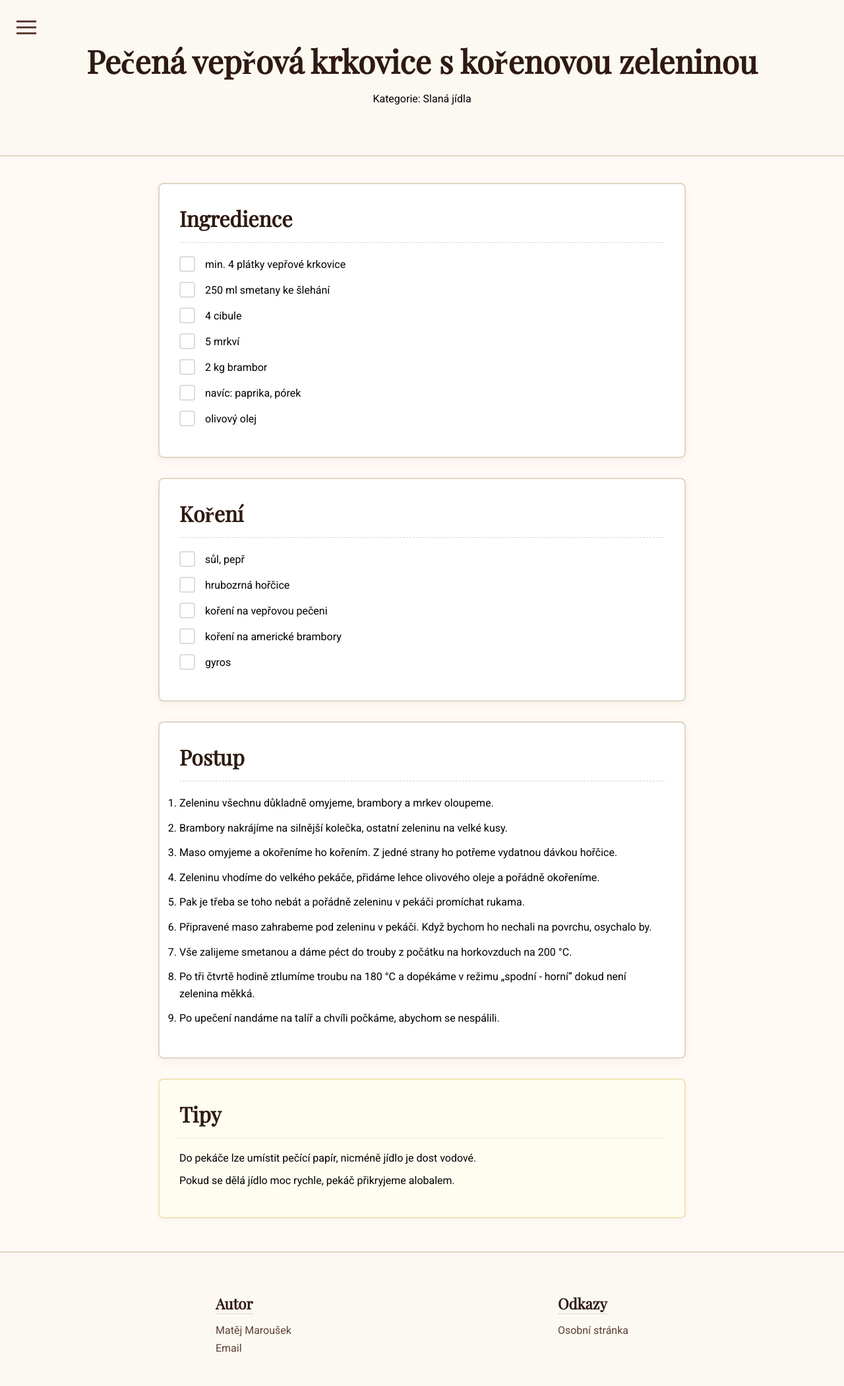
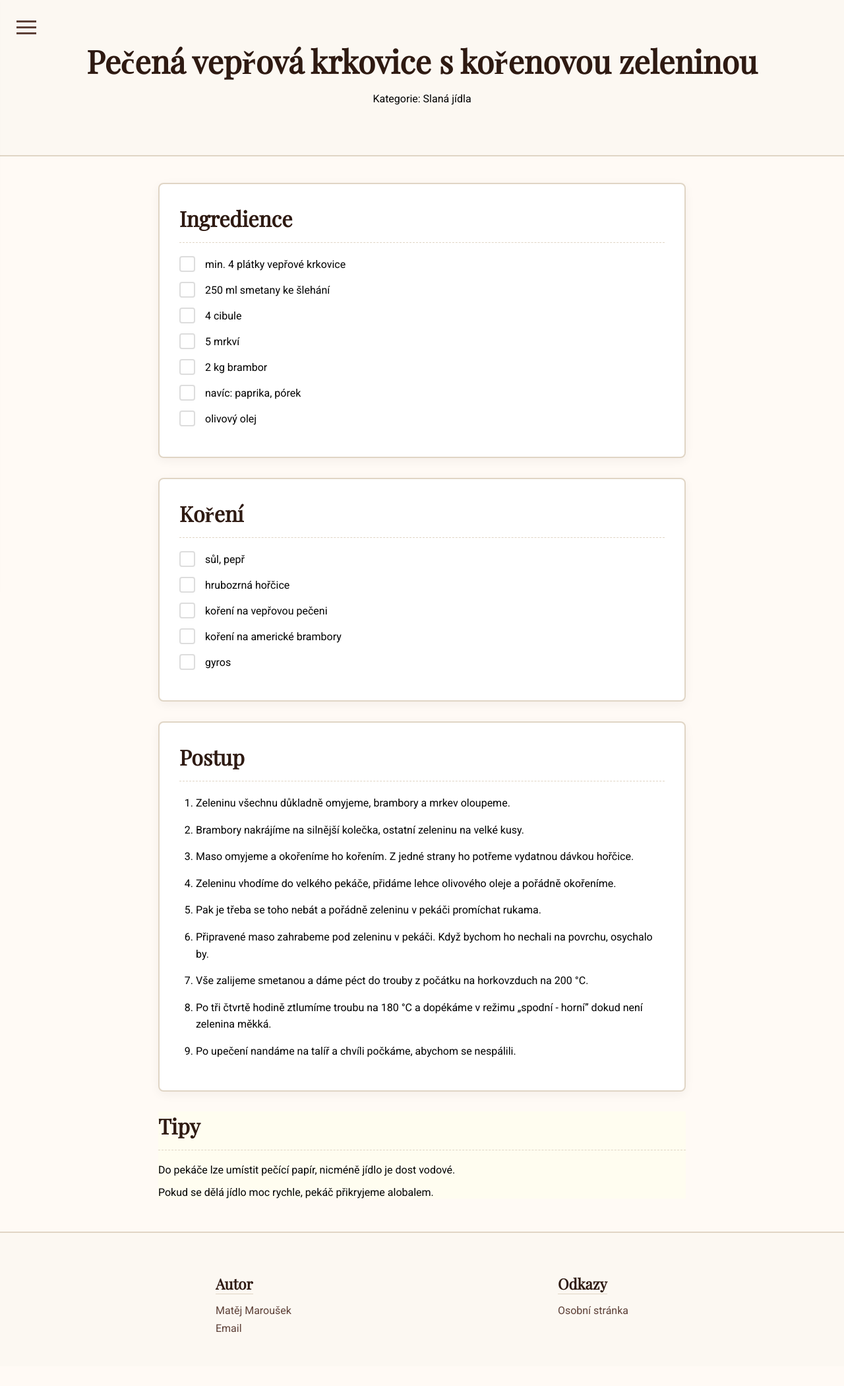
Before and after one commit to M4thys02/Cookbook, a Jekyll site: the page built from _recipes/savory/krkovice_s_korenovkou.md, in a window 1280 px wide. Shown: the whole page at 66% size. Built offline with Jekyll 4.4.1, drawn with Linux system fonts in a browser that asks for light colours; some web fonts are replaced; after the commit the page ends 2070 px from its top, so only the background shows below that.

Commit message:
Update recipes.css

```diff
--- a/css/recipes.css
+++ b/css/recipes.css
@@ -10,7 +10,6 @@
     padding: 60px 20px;
     background-color: #fcf8f2;
     border-bottom: 2px solid #e0d5c5;
-    position: relative;
 }
 
 h1 {
@@ -38,8 +37,13 @@
     text-align: left;
 }
 
+.tips {
+    background-color: #fffdf0;
+    border-color: #f0e4b8;
+}
+
 /* --- Titles of section inside blocks --- */
-.ingredients h2, .spices h2, .procedure h2 {
+.ingredients h2, .spices h2, .procedure h2, .tips h2 {
     font-family: 'Playfair Display', serif;
     font-size: 2rem;
     color: #2e1a12;
@@ -50,23 +54,12 @@
 }
 
 /* --- Lists alignment --- */
-main ul, main ol {
+main ul {
+    list-style: none;
     padding-left: 0;
 }
 
-/*Style for instruction*/
-main ol li {
-    padding-left: 0;
-    margin-bottom: 15px;
-    margin-right: 15px;
-    line-height: 1.6;
-    cursor: default;
-}
-
-/* Style for list of ingredients*/
 main ul li {
-    list-style: none;
-    padding-left: 0;
     display: flex;
     align-items: center;
     margin-bottom: 15px;
@@ -75,47 +68,22 @@
     user-select: none;
 }
 
-/* --- Styling Markdown content inside procedure --- */
-.procedure blockquote {
-    margin: 20px 0;
-    padding: 15px 20px;
-    background-color: #fff5f5; /* Light red/orange for warnings */
-    border-left: 5px solid #e57373;
-    color: #b71c1c;
-    font-style: italic;
+/*Style for instruction*/
+main ol {
+    padding-left: 25px;
 }
 
-/* Fix for nested lists in Markdown (the a, b, c scenarios) */
+main ol li {
+    margin-bottom: 15px;
+    line-height: 1.6;
+}
+
 .procedure ol ol {
     list-style-type: lower-alpha;
     margin-top: 10px;
+    padding-left: 20px;
 }
-
-.procedure ol li {
-    margin-bottom: 12px;
-}
-
-/* --- Section for Tips --- */
-.tips {
-    background-color: #fffdf0; /* Slightly more yellow background for tips */
-    border: 2px solid #f0e4b8;
-    border-radius: 8px;
-    padding: 30px;
-    margin-bottom: 30px;
-    box-shadow: 0 4px 10px rgba(0, 0, 0, 0.03);
-}
-
-.tips h2 {
-    font-family: 'Playfair Display', serif;
-    font-size: 2rem;
-    color: #2e1a12;
-    margin-top: 0;
-    margin-bottom: 20px;
-    padding-bottom: 15px;
-    border-bottom: 1px dashed #f0e4b8;
-}
-
-/* Creating checkbox in front of text */
+/* --- Interactibles (Checkboxes) --- */
 .ingredients ul li::before, .spices ul li::before {
     content: "";
     display: inline-block;
@@ -125,19 +93,15 @@
     border-radius: 4px;
     margin-right: 15px;
     flex-shrink: 0;
-    background-color: #fff;
-    background-repeat: no-repeat;
-    background-position: center;
+    background: #fff no-repeat center;
     transition: all 0.2s ease;
 }
 
-/* STATE AFTER UN-CHECK */
 .ingredients ul li.done, .spices ul li.done {
     color: #a0a0a0;
     text-decoration: line-through;
 }
 
-/* Green checkmark */
 .ingredients ul li.done::before, .spices ul li.done::before {
     background-color: #4CAF50;
     border-color: transparent;
@@ -145,16 +109,23 @@
     background-size: contain;
 }
 
-/* Footer container */
+/* --- Others (Blockquote, Footer) --- */
+.procedure blockquote {
+    margin: 20px 0;
+    padding: 15px 20px;
+    background-color: #fff5f5;
+    border-left: 5px solid #e57373;
+    color: #b71c1c;
+    font-style: italic;
+}
+
 .site-footer {
     background-color: #fcf8f2;
     border-top: 2px solid #e0d5c5;
     margin-top: 50px;
-    font-family: 'Roboto', sans-serif;
     color: #5d4037;
 }
 
-/* Section with information */
 .footer-container {
     display: flex;
     justify-content: space-around;
@@ -180,10 +151,7 @@
     margin: 0;
 }
 
-.footer-list li {
-    margin-bottom: 8px;
-    font-size: 1rem;
-}
+.footer-list li { margin-bottom: 8px; }
 
 .footer-list a {
     color: #5d4037;
@@ -191,11 +159,8 @@
     transition: color 0.3s;
 }
 
-.footer-list a:hover {
-    color: #4677bc;
-}
+.footer-list a:hover { color: #4677bc; }
 
-/* Link to github site */
 .footer-bottom {
     background-color: #f5eedf;
     border-top: 1px solid #e0d5c5;
@@ -208,14 +173,9 @@
     text-decoration: none;
     color: #5d4037;
     font-weight: bold;
-    transition: background 0.3s;
 }
 
-.footer-bottom a:hover {
-    background-color: #e0d5c5;
-}
-
-/* For mobile phones */
+/* --- Mobile --- */
 @media (max-width: 600px) {
     .footer-container {
         flex-direction: column;
```
